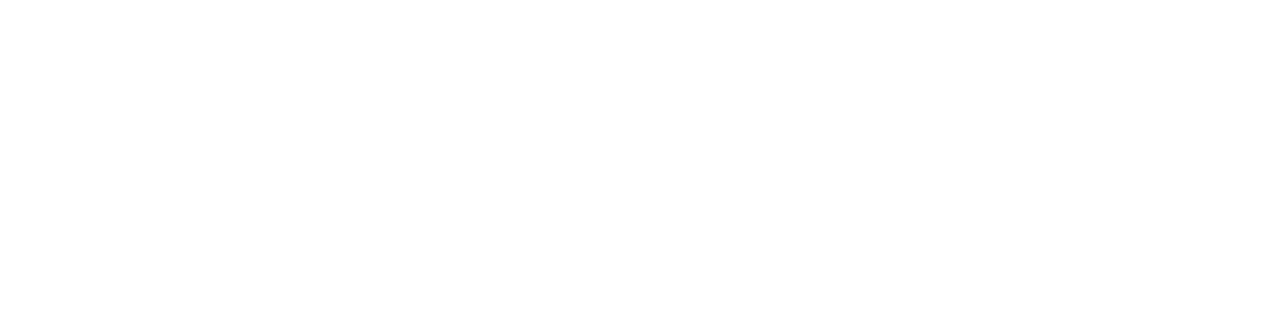
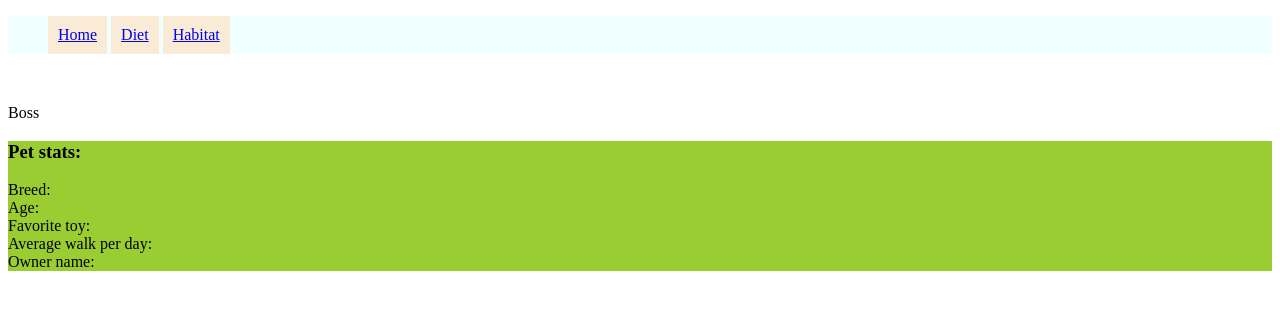
Before and after one commit to calatheazebrina/My_First_Repo, a plain HTML site: page index.html in a window 1280 px wide. Drawn offline with Linux system fonts and the light colour scheme.

Commit message:
New html and css for website

```diff
--- a/index.html
+++ b/index.html
@@ -4,9 +4,39 @@
     <meta charset="UTF-8">
     <meta http-equiv="X-UA-Compatible" content="IE=edge">
     <meta name="viewport" content="width=device-width, initial-scale=1.0">
+    <link rel="stylesheet" href="./style.css">
     <title>Document</title>
 </head>
+<header>
+    <nav>
+        <ul>
+            <li><a href="#">Home</a></li>
+            <li><a href="#">Diet</a></li>
+            <li><a href="#">Habitat</a></li>
+        </ul>
+    </nav>
+</header>
 <body>
+<!--Body content-->
+    <div class="body">
+
+    </div>
+<!--Side navigation-->
+    <aside class="sidebar">
+    <div class="petImage">
+        <!--image block-->
+        <p>Boss</p>
+    </div>
+    <div class="stats">
+        <h3><label>Pet stats:</label></h3>
+        <div><label>Breed:</label></div>
+        <div><label>Age:</label></div>
+        <div><label>Favorite toy:</label></div>
+        <div><label>Average walk per day:</label></div>
+        <div><label>Owner name:</label></div>
+    </div>
+
+    </aside>
 
 </body>
 </html>
--- /dev/null
+++ b/style.css
@@ -0,0 +1,20 @@
+header{
+    display: block;
+    background-color:azure
+}
+nav li{
+    display: inline-block;
+    padding: 10px;
+    background-color: antiquewhite;
+}
+.body{
+    display:inline-block;
+}
+.petImage{
+    display:block
+    background-color: aquamarine;
+}
+.stats{
+    display:block;
+    background-color: yellowgreen;
+}
```
Also changed, not shown: 1 other file.
